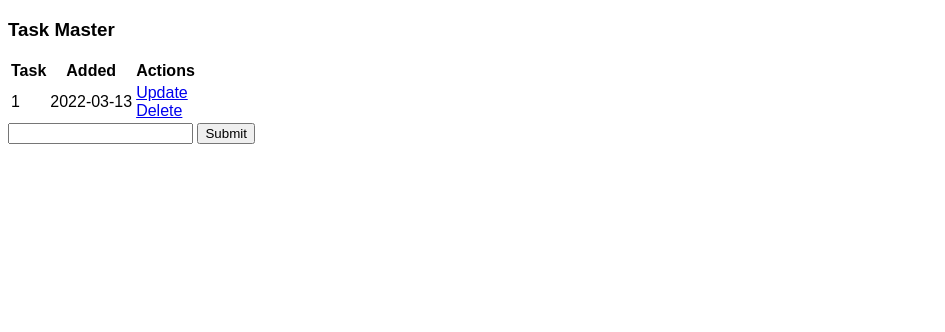
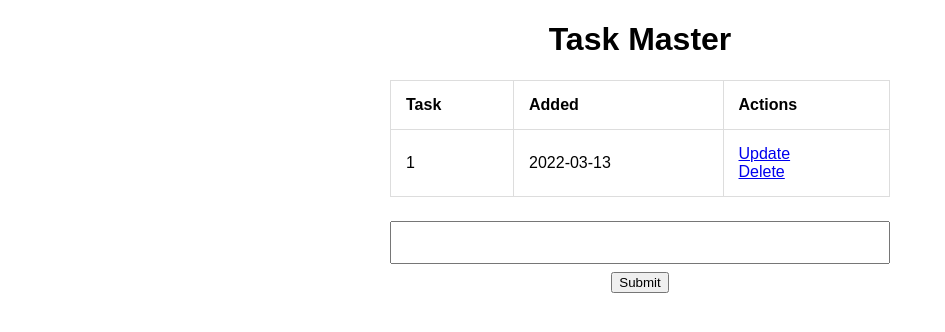
Before and after one commit to olajhidey/lightsail-flask-project, a Flask app: page / in a window 1280 px wide. Shown: the top 332 px of the page, without its empty margins (0-945 px from the left). Run offline with Flask 2, Linux system fonts and the light colour scheme; data comes from the database, SQL or seed files in the repository; both versions use the stored data as it was after the commit.

Commit message:
UI fixes and some design

```diff
--- a/static/css/main.css
+++ b/static/css/main.css
@@ -1,4 +1,28 @@
 body{
     font-family: sans-serif;
     padding: 0px;
+    max-width: 500px;
+    margin: auto;
 }
+
+table, td, th {
+    border: 1px solid #ddd;
+    text-align: left;
+  }
+
+  table {
+    border-collapse: collapse;
+    width: 100%;
+    text-align: center;
+  }
+
+  th, td {
+    padding: 15px;
+  }
+
+  input[type=text] {
+    width: 100%;
+    padding: 12px 20px;
+    margin: 8px 0;
+    box-sizing: border-box;
+  }
--- a/templates/index.html
+++ b/templates/index.html
@@ -6,12 +6,12 @@
 
 {% block body %}
 <div>
-    <h3>Task Master</h3>
+    <h1 style="text-align: center;">Task Master</h1>
 
     {% if tasks|length < 1 %}
-        <h4>There are no tasks. Create one below!</h4>
+        <h4 style="text-align: center;">There are no tasks. Create one below!</h4>
     {% else %}
-    <table>
+    <table style="width: 100%; text-align: center;">
         <tr>
             <th>Task</th>
             <th>Added</th>
@@ -32,7 +32,7 @@
     </table>
 
     {% endif %}
-    <form action="/" method="post">
+    <form style="text-align: center; margin-top: 16px;"action="/" method="post">
         <input type="text" id="content" name="content">
         <input type="submit">
     </form>
```
Also changed, not shown: test.db.
